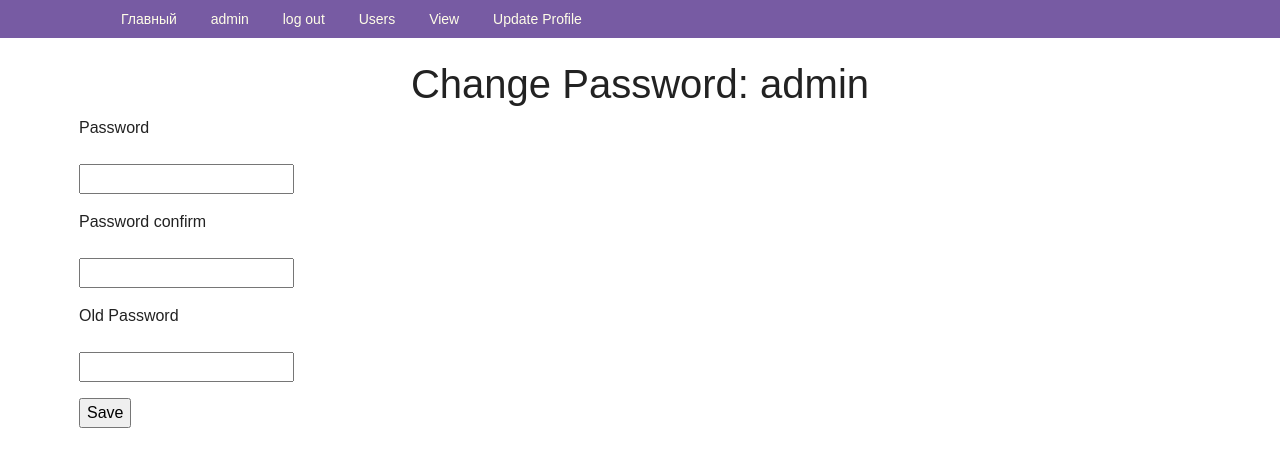
After one commit to Ruslan-dev-1996/python_59, a Django app: page /accounts/profile/1/change-password/ in a window 1280 px wide. The commit adds this page. Shown: the top 467 px of the page. Run offline with Django 3.2, Linux system fonts and the light colour scheme; a user stored in the database is signed in; data comes from the database, SQL or seed files in the repository; some libraries are stand-ins or nearby versions.

```diff
--- a/source/accounts/forms.py
+++ b/source/accounts/forms.py
@@ -45,3 +45,41 @@ class UserChangeForm(forms.ModelForm):
     class Meta:
         model = User
         fields = ['first_name', 'last_name', 'email']
+
+
+class UserChangePasswordForm(forms.ModelForm):
+    password = forms.CharField(max_length=100, required=True, label="Password",
+                               widget=forms.PasswordInput)
+    password_confirm = forms.CharField(max_length=100, required=True, label="Password confirm",
+                                       widget=forms.PasswordInput)
+
+    old_password = forms.CharField(max_length=100, required=True, label="Old Password ",
+                                       widget=forms.PasswordInput)
+
+    def clean_old_password(self):
+        old_password = self.cleaned_data.get('old_password')
+        user = self.instance
+        if not user.check_password(old_password):
+            raise ValidationError('Invalid password', code='invalid_password')
+        return old_password
+
+
+    def clean(self):
+        super().clean()
+        password_1 = self.cleaned_data.get('password')
+        password_2 = self.cleaned_data.get('password_confirm')
+        print(password_1 != password_2)
+        if password_1 != password_2:
+            raise ValidationError('New Password do not match', code='password_do_not_match')
+        return self.cleaned_data
+
+    def save(self, commit=True):
+        user = self.instance
+        user.set_password(self.cleaned_data.get('password'))
+        if commit:
+            user.save()
+        return user
+
+    class Meta:
+        model = User
+        fields = ['password', 'password_confirm', 'old_password', ]
--- /dev/null
+++ b/source/accounts/templates/user_change_password.html
@@ -0,0 +1,15 @@
+{% extends 'base.html' %}
+{% block title %}{{ user_obj.username }}{%endblock %}
+{% block menu %}
+    {% if user_obj == request.user  %}
+         <li><a href="{% url 'accounts:user_detail' user_obj.pk %}">View</a></li>
+         <li><a href="{% url 'accounts:user_update' user_obj.pk %}">Update Profile</a></li>
+    {% endif %}
+
+{% endblock %}
+{% block content %}
+    <h1>Change Password: {{ user_obj.username }}</h1>
+    <form action="{% url 'accounts:user_change_password' user_obj.pk  %}" method="post">
+       {% include 'partial/tracker_form.html' with button_text="Save" %}
+    </form>
+{% endblock %}
--- a/source/accounts/templates/user_detail.html
+++ b/source/accounts/templates/user_detail.html
@@ -3,7 +3,8 @@
 {% block menu %}
     {% if user_obj == request.user  %}
          <li><a href="{% url 'accounts:user_update' user_obj.pk %}">Edit</a></li>
-         <li><a href="#">Change Password</a></li>
+         <li><a href="{% url 'accounts:user_change_password' user_obj.pk  %}">Change Password</a></li>
+
     {% endif %}
 
 {% endblock %}
--- a/source/accounts/templates/user_update.html
+++ b/source/accounts/templates/user_update.html
@@ -3,7 +3,7 @@
 {% block menu %}
     {% if user_obj == request.user  %}
          <li><a href="{% url 'accounts:user_detail' user_obj.pk %}">View</a></li>
-         <li><a href="#">Change Password</a></li>
+         <li><a href="{% url 'accounts:user_change_password' user_obj.pk  %}">Change Password</a></li>
     {% endif %}
 
 {% endblock %}
--- a/source/accounts/urls.py
+++ b/source/accounts/urls.py
@@ -1,4 +1,5 @@
-from accounts.views import login_view, logout_view, register_view, user_activate_view, UserDetailView, UserChangeView
+from accounts.views import login_view, logout_view, register_view, user_activate_view, UserDetailView, UserChangeView, \
+    UserChangePasswordView, UserListView
 from django.urls import path
 urlpatterns = [
     path('login/', login_view, name='login'),
@@ -6,7 +7,9 @@ urlpatterns = [
     path('register/', register_view, name='register'),
     path('activate/<token>/', user_activate_view, name='user_activate'),
     path('profile/<int:pk>/', UserDetailView.as_view(), name='user_detail'),
-    path('profile/<int:pk>/edit/', UserChangeView.as_view(), name='user_update')
+    path('users/', UserListView.as_view(), name='user_list'),
+    path('profile/<int:pk>/edit/', UserChangeView.as_view(), name='user_update'),
+    path('profile/<int:pk>/change-password/', UserChangePasswordView.as_view(), name='user_change_password')
 
 ]
 
--- a/source/accounts/views.py
+++ b/source/accounts/views.py
@@ -4,12 +4,12 @@ from django.http import HttpResponseForbidden
 from django.shortcuts import redirect, render, get_object_or_404
 from django.contrib.auth.models import User
 from django.urls import reverse
-from django.views.generic import  UpdateView, DetailView
+from django.views.generic import UpdateView, DetailView, ListView
 
 from accounts.models import Token
 from main.settings import HOST_NAME
 
-from accounts.forms import SignUpForm, UserChangeForm
+from accounts.forms import SignUpForm, UserChangeForm, UserChangePasswordForm
 
 
 def login_view(request):
@@ -94,3 +94,14 @@ class UserChangeView(UserPassesTestMixin, UpdateView):
 
     def get_success_url(self):
         return reverse('accounts:user_detail', kwargs={'pk': self.object.pk})
+
+class UserChangePasswordView(UserChangeView):
+    template_name = 'user_change_password.html'
+    form_class = UserChangePasswordForm
+
+
+
+class UserListView(ListView):
+    template_name = 'user_list.html'
+    model = User
+    context_object_name = 'users'
--- a/source/webapp/templates/base.html
+++ b/source/webapp/templates/base.html
@@ -27,6 +27,7 @@
                  <li><a href="{% url 'accounts:login' %}">Логин</a></li>
                  <li><a href="{% url 'accounts:register' %}">Sign Up</a></li>
              {% endif %}
+                <li><a href="{% url 'accounts:user_list' %}">Users</a></li>
             {% block menu %}{% endblock %}
         </ul>
     </div>
```
Also changed, not shown: source/accounts/templates/user_list.html (added, +17 -0 lines).
